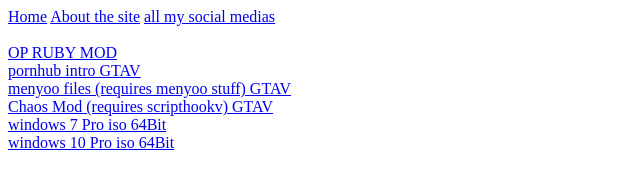
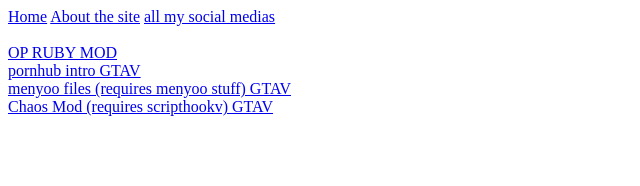
Before and after one commit to Ilik3trains/my-webpage, a plain HTML site: page downloads.html in a window 1280 px wide. Shown: the whole page, without its empty margins (0-640 px from the left). Drawn offline with Linux system fonts and the light colour scheme.

Commit message:
Update downloads.html

```diff
--- a/downloads.html
+++ b/downloads.html
@@ -18,9 +18,5 @@
         <br>
         <a href="./ChaosMod(EXTRACT ME!).zip">Chaos Mod (requires scripthookv) GTAV</a>
         <br>
-        <a href="./en_windows_7_professional_x64_dvd.iso">windows 7 Pro iso 64Bit</a>
-        <br>
-        <a href="./windows_10_pro.iso">windows 10 Pro iso 64Bit</a>
-        <br>
     </body>
 </html>
```
